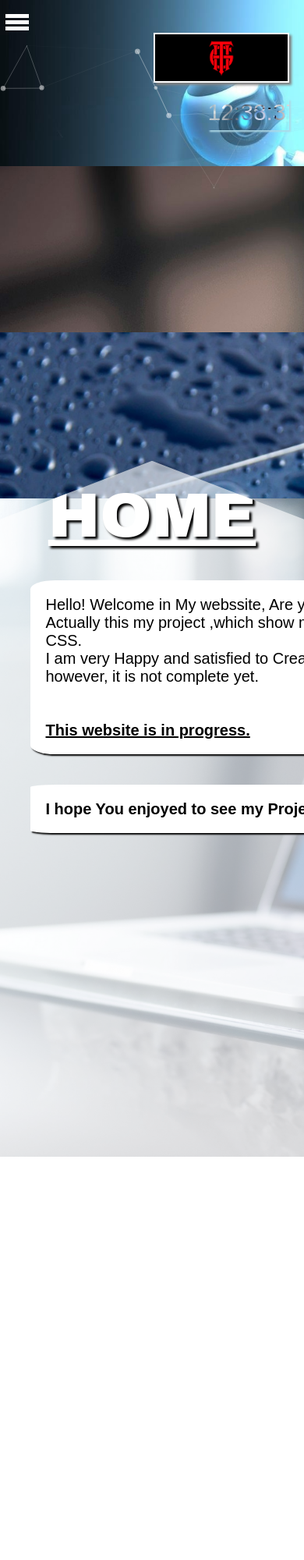
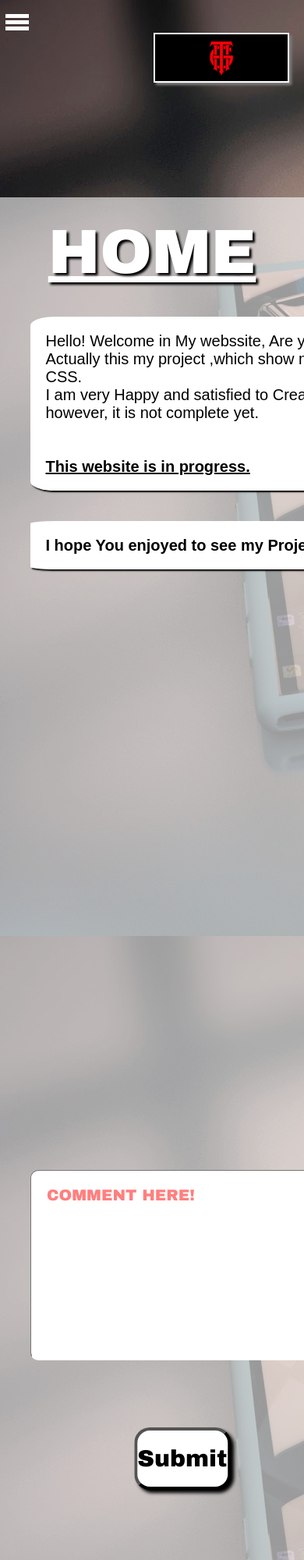
Before and after one commit to techgamerandhacker/theme1.githum.io, a plain HTML site: page index.htm in a window 390 px wide. Shown: the top 2000 px of the page at 78% size. Drawn offline with Linux system fonts and the light colour scheme.

Commit message:
Add files via upload

```diff
--- a/A.css
+++ b/A.css
@@ -3,6 +3,7 @@ body{
 	background: url();
 	background-size: cover;
 	background-repeat: no-repeat;
+
 }
 	#feed{
 		background-color:white;
@@ -102,6 +103,9 @@ body{
 	left:102%;
 	top:15px;
 }
+
+
+
 .toggle-btn span{
 	display: block;
 	background-color: white;
@@ -124,22 +128,25 @@ body{
 
 #sidebar ul{
 	list-style: none;
+
 }
 #sidebar li{
 	transition: .3s;
+
 }
 #sidebar  li:hover{
 
 	transition: .3s;
+
 	color: gray;
 	cursor: pointer;
 
-	overflow: hidden;
+
 }
 
 #sidebar  li:first-child:before{
 	content: '';
-	position: absolute;
+	position: relative;
 	background-image: linear-gradient(to right ,transparent,blue);
 
 	height: 97px;
@@ -157,7 +164,7 @@ body{
 
 #sidebar  li:nth-child(2):before{
 	content: '';
-	position: absolute;
+	position: relative;
 	background-image: linear-gradient(to right ,transparent,red);
 
 	height: 97px;
@@ -216,7 +223,7 @@ body{
 	height: 100%;
 	width: 100%;
 
-	filter: blur(2px);
+
 	z-index: -2;
 	right: 0;
 	top:0;
@@ -286,25 +293,8 @@ body{
 	background-attachment: fixed;
 	overflow:scroll;
 }
-#txt{
-	position: absolute;
-	background: url(images/12.jpg);
-	box-shadow: 2px 2px 2px lightblue;
-	padding-right: 4px;
-	background-size: cover;
-	font-size: 30px;
-	-webkit-background-clip:text;
-	color: transparent;
-	right: 5%;
-	top:15%;
-	font-family:  sans-serif;
-	cursor: pointer;
-	height: 40px;
-	width: 100px;
-}
-#particles{
-	line-height: 100%;
-}
+
+
 #logo {
 	position: absolute;
 	border: 2px solid white;
@@ -635,7 +625,7 @@ body{
 	background-attachment: fixed;
 	overflow:scroll;
 }
-#txt{
+/*#txt{
 	position: absolute;
 	background: url(images/12.jpg);
 	box-shadow: 2px 2px 2px lightblue;
@@ -645,12 +635,12 @@ body{
 	-webkit-background-clip:text;
 	color: transparent;
 	right: 5%;
-	top:15%;
+	top:20%;
 	font-family:  sans-serif;
 	cursor: pointer;
 	height: 40px;
 	width: 100px;
-}
+}*/
 #particles{
 	line-height: 100%;
 }
@@ -993,15 +983,13 @@ body{
 	-webkit-background-clip:text;
 	color: transparent;
 	right: 5%;
-	top:15%;
+	top:120px;
 	font-family:  sans-serif;
 	cursor: pointer;
 	height: 40px;
 	width: 100px;
 }
-#particles{
-	line-height: 100%;
-}
+
 #logo {
 	position: absolute;
 	border: 2px solid white;
@@ -1043,3 +1031,90 @@ a:hover{
 
 @import url('https://fonts.googleapis.com/css?family=Open+Sans&display=swap');
 @import url('https://fonts.googleapis.com/css?family=Orbitron&display=swap');
+
+
+
+/*mobile css*/
+@media screen and (max-width:1000px){
+body{
+	background: url(images/10.jpg);
+	background-size: ;
+
+}
+
+#txt{
+	display: none;
+}
+.w1{display: none;}
+.w2{display: none;}
+.w3{display: none;}
+.w4{display: none;}
+.curve{
+	height: 1800px;
+	width: 100%;
+	clip-path: none;
+	margin-bottom: 300px;
+	position: absolute;
+	background-color: rgba(255,255,255,.6);
+	color: black;
+	z-index: -1;
+	top:30%;
+	background-attachment: fixed;
+	overflow:scroll;
+}
+
+
+#particles{
+	display: none;
+}
+#feed{
+		background-color:white;
+		font-family: arial black;
+		font-size: 15px;
+		border-radius: 10px;
+		box-shadow: 2px 2px 2px black;
+		position: absolute;
+		top:1850px;
+		left: 52%;
+		height: 40px;
+		transform: scale(2);
+		outline: none;
+		transition: .4s;
+	}
+#comment{
+			height: 200px;
+			width: 500px;
+			overflow: scroll;
+			border-bottom: 3px solid white;
+			font-size: 20px;
+			padding: 20px;
+			border-radius: 10px;
+
+
+			top:1500px;
+			left: 10%;
+			background-color: ;
+
+		}
+		#comment::placeholder{
+			font-family: arial black;
+			color: rgba(255,0,0,.5);
+			text-transform: uppercase;
+		}
+		#comment::-webkit-scrollbar{
+			width: 20px;
+			cursor: pointer;
+			background-color: white;
+		}
+		#comment::-webkit-scrollbar-track{
+			width:18px;
+			background-color: white;
+			cursor: pointer;
+		}
+		#comment::-webkit-scrollbar-thumb{
+			background-color: red;
+			border-radius: 3px;
+			cursor: pointer;
+
+		}
+}
```
